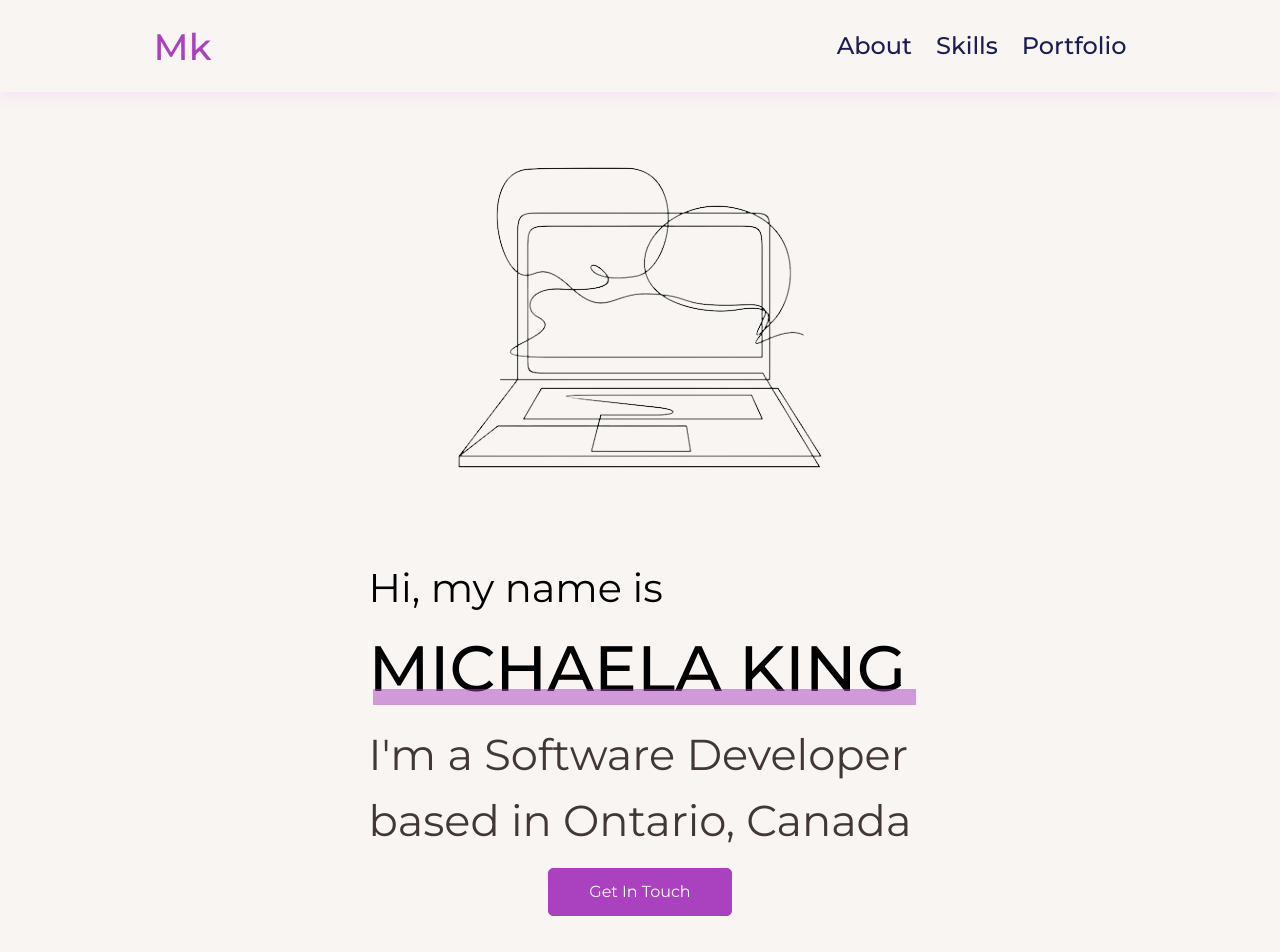
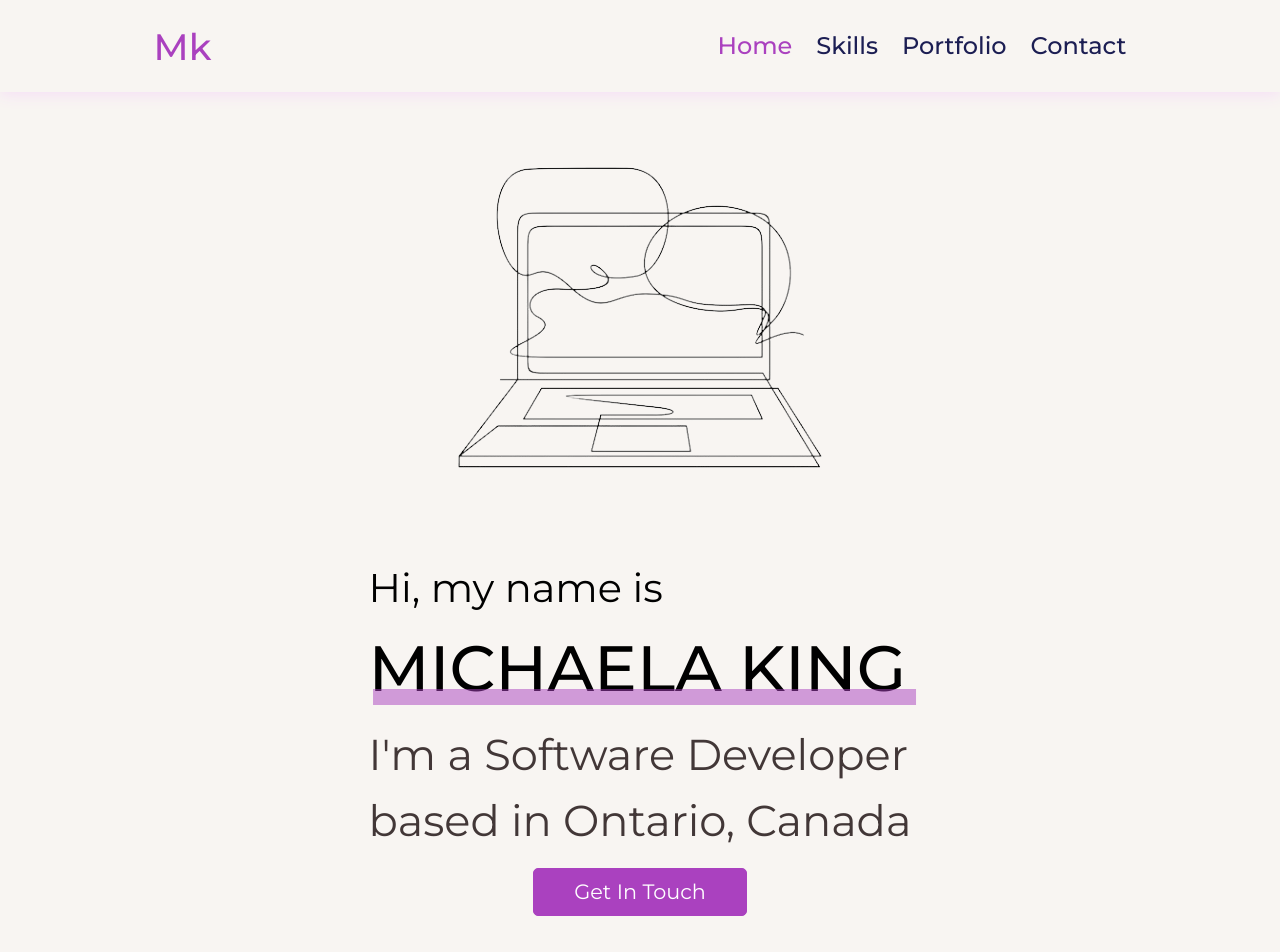
Before and after one commit to Michaela-K/mk_react_portfolio, a React (Create React App) app: page / in a window 1280 px wide. Shown: the top 952 px of the page. Built offline with nearby package versions, Linux system fonts and the light colour scheme.

Commit message:
adjust nav and footer links

```diff
--- a/src/App.css
+++ b/src/App.css
@@ -43,7 +43,7 @@
     font-family: "Montserrat", sans-serif;
     display: inline-block;
     padding: 14px 32px;
-    font-size: 1rem;
+    font-size: 1.3rem;
     font-style: normal;
     font-weight: 400;
     line-height: 24px;
@@ -664,6 +664,7 @@
   display: flex;
   justify-content: space-between;
   align-items: center;
+  height: 5vh;
 }
 .footer__items > ul {
   list-style: none;
@@ -695,11 +696,11 @@
 }
 .footer__content__container {
   display: flex;
-  justify-content: space-between;
+  justify-content: center;
   align-items: center;
 }
 p.footer__content {
-  font-size: 2.2rem;
+  font-size: 1.2rem;
   color: var(--black);
   font-weight: 400;
   line-height: 28px;
--- a/src/components/Footer.jsx
+++ b/src/components/Footer.jsx
@@ -21,6 +21,19 @@ function Footer() {
               </Link>
             </li>
             <li>
+            <Link
+              activeClass="navbar__active-content"
+              spy={true}
+              smooth={true}
+              offset={-70}
+              duration={500}
+              to="Skills"
+              className="text-md"
+            >
+              Skills
+            </Link>
+            </li>
+            <li>
               <Link
                 activeClass="navbar__active-content"
                 spy={true}
@@ -33,7 +46,7 @@ function Footer() {
                 Portfolio
               </Link>
             </li>
-            <li>
+            {/* <li>
               <Link
                 activeClass="navbar__active-content"
                 spy={true}
@@ -45,20 +58,7 @@ function Footer() {
               >
                 About Me
               </Link>
-            </li>
-            <li>
-            <Link
-              activeClass="navbar__active-content"
-              spy={true}
-              smooth={true}
-              offset={-70}
-              duration={500}
-              to="Skills"
-              className="text-md"
-            >
-              Skills
-            </Link>
-            </li>
+            </li> */}
             <li>
               <Link
                 activeClass="navbar__active-content"
@@ -169,8 +169,8 @@ function Footer() {
       </div>
       <hr className="divider" />
       <div className="footer__content__container">
-        <p className="footer__content">Michaela King</p>
-        <div className="footer__social__icon">
+        <p className="footer__content">Copyright © Michaela King</p>
+        {/* <div className="footer__social__icon">
           <ul>
             <li>
               <Link
@@ -212,7 +212,7 @@ function Footer() {
               </Link>
             </li>
           </ul>
-        </div>
+        </div> */}
       </div>
     </footer>
   );
--- a/src/components/Navbar.jsx
+++ b/src/components/Navbar.jsx
@@ -45,7 +45,7 @@ function Navbar() {
       </a>
       <div className={`navbar__items ${navActive ? "active" : ""}`}>
         <ul>
-          {/* <li>
+          <li>
             <Link
               onClick={closeMenu}
               activeClass="navbar__active-content"
@@ -58,8 +58,8 @@ function Navbar() {
             >
               Home
             </Link>
-          </li> */}
-          <li>
+          </li>
+          {/* <li>
           <Link
               onClick={closeMenu}
               activeClass="navbar__active-content"
@@ -72,7 +72,7 @@ function Navbar() {
             >
               About
             </Link>
-          </li>
+          </li> */}
           <li>
             <Link
               onClick={closeMenu}
@@ -101,6 +101,20 @@ function Navbar() {
               Portfolio
             </Link>
           </li>
+          <li>
+            <Link
+              onClick={closeMenu}
+              activeClass="navbar__active-content"
+              spy={true}
+              smooth={true}
+              offset={-70}
+              duration={500}
+              to="Contact"
+              className="navbar__content"
+            >
+              Contact
+            </Link>
+          </li>
         </ul>
       </div>
     </nav>
```
